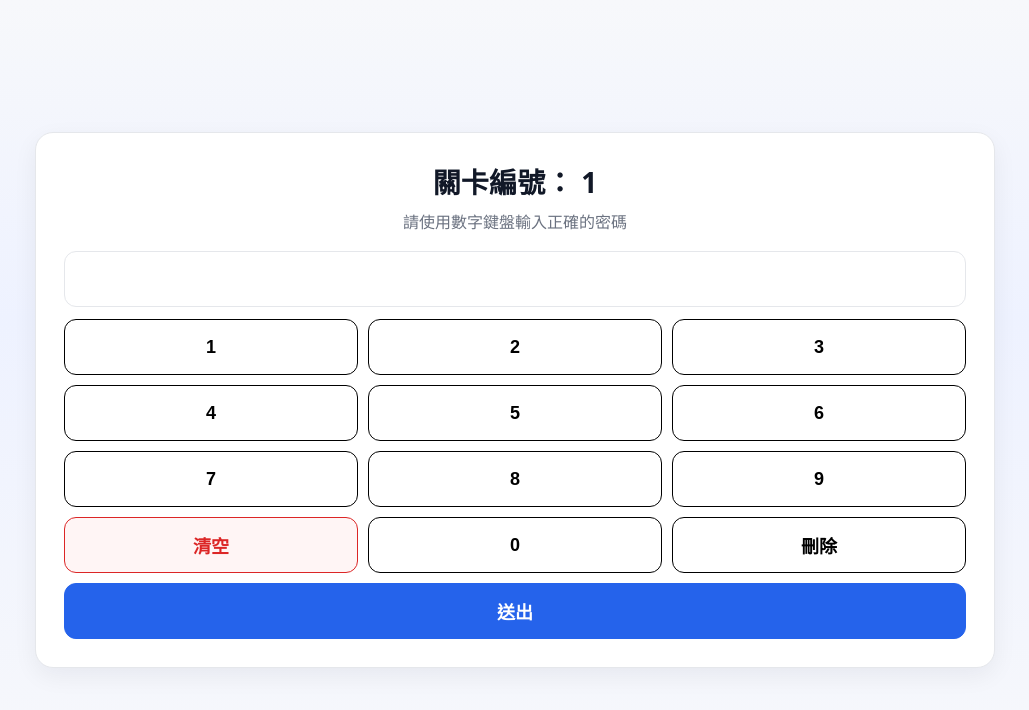
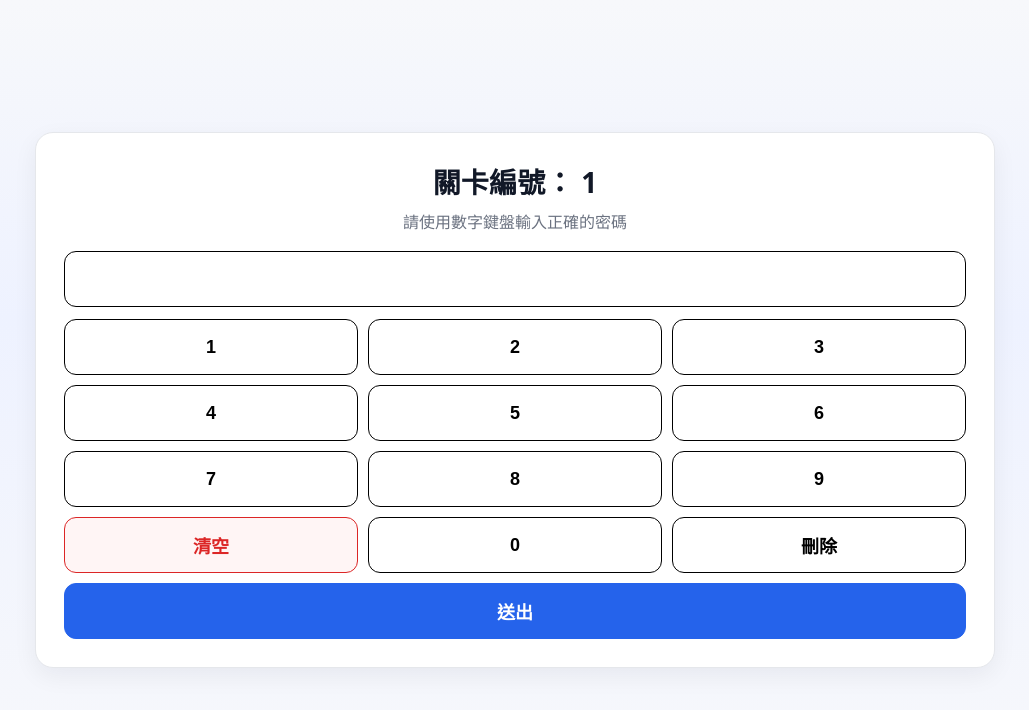
Before and after one commit to HACO8888/Zoe-Password, a Next.js app: page /1 in a window 1280 px wide. Shown: the top 710 px of the page, without its empty margins (125-1154 px from the left). Built offline with nearby package versions, Linux system fonts and the light colour scheme.

Commit message:
修改題目頁數字鍵盤的邊框顏色為黑色

```diff
--- a/app/globals.css
+++ b/app/globals.css
@@ -238,7 +238,7 @@ button {
 /* 題目頁數字鍵盤 */
 .pinDisplay {
   height: 56px;
-  border: 1px solid var(--border);
+  border: 1px solid #000;
   border-radius: 12px;
   background: #fff;
   display: grid;
```
